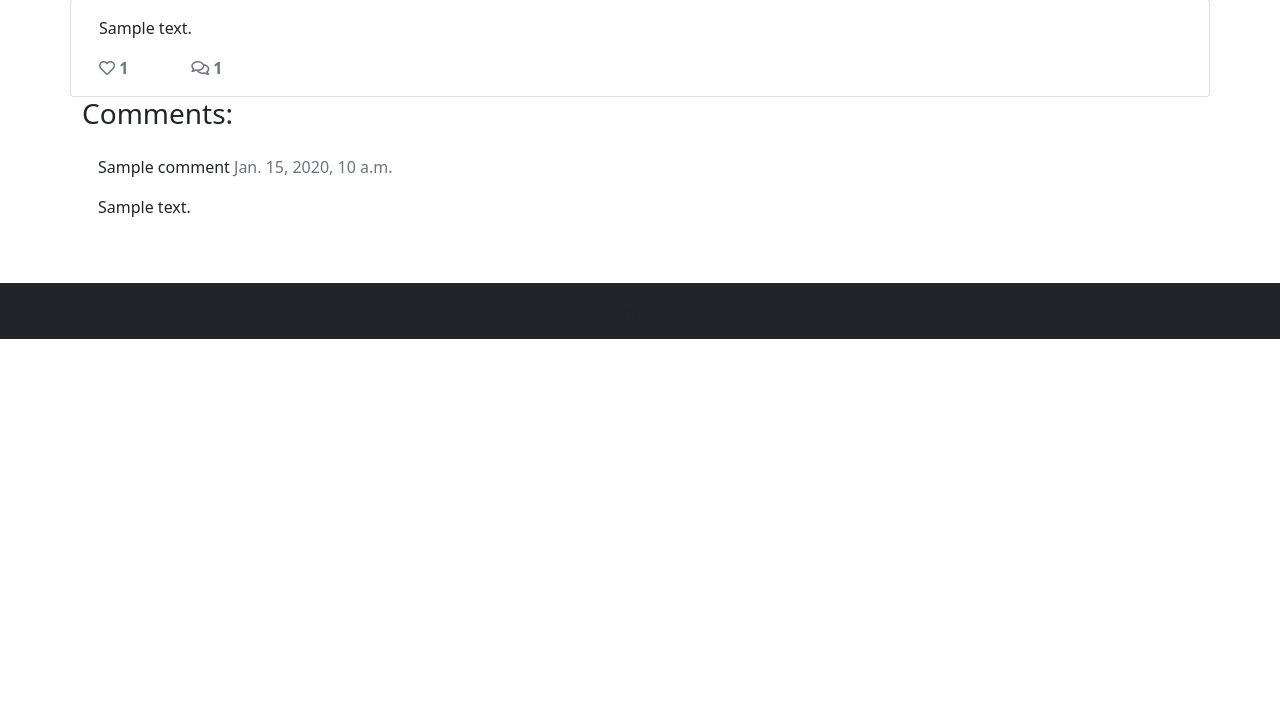
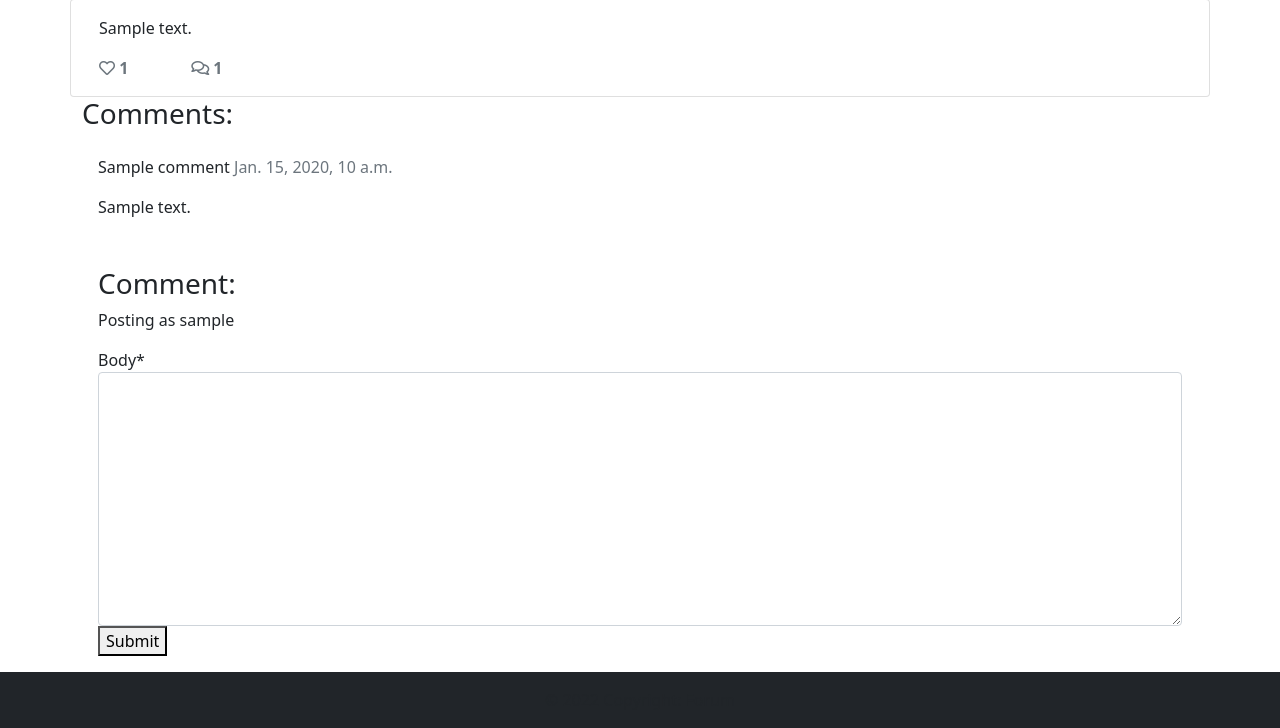
Before and after one commit to Code-Institute-Submissions/sarahjameson-CI-PP4-super_cool_forum_AugResub, a Django app: a page that uses templates/base.html in a window 1280 px wide. Shown: the part 186-914 px from the top of the page. Before the commit the page ends 525 px from the top, so only its background shows below. Run offline with Django 3.2, Linux system fonts and the light colour scheme; a user stored in the database is signed in; tables that the repository leaves empty hold one stand-in row (values such as "Sample post"); some libraries are stand-ins or nearby versions.

Commit message:
Created functionality to add comments to posts

```diff
--- a/forum/settings.py
+++ b/forum/settings.py
@@ -51,6 +51,7 @@ INSTALLED_APPS = [
     'django.contrib.staticfiles',
     'django_summernote',
     'cloudinary',
+    'crispy_forms',
     'reddit',
 ]
 
@@ -58,6 +59,8 @@ SITE_ID = 1
 
 LOGIN_REDIRECT_URL = '/'
 LOGTGOUT_REDIRECT_URL = '/'
+
+CRISPY_TEMPLATE_PACK = 'bootstrap4'
 
 EMAIL_BACKEND = 'django.core.mail.backends.console.EmailBackend'
 
--- /dev/null
+++ b/reddit/forms.py
@@ -0,0 +1,8 @@
+from xml.etree.ElementTree import Comment
+from .models import Comment
+from django import forms
+
+class CommentForm(forms.ModelForm):
+  class Meta:
+    model = Comment
+    fields = ('body',)
--- a/reddit/views.py
+++ b/reddit/views.py
@@ -1,6 +1,7 @@
 from django.shortcuts import render, get_object_or_404
 from django.views import generic, View
 from .models import Post
+from .forms import CommentForm
 
 class PostList(generic.ListView):
     model = Post
@@ -24,6 +25,37 @@ class PostDetail(View):
             {
                 "post": post,
                 "comments": comments,
-                "liked": liked
+                "liked": liked,
+                "comment_form": CommentForm()
             },
         )
+
+def post(self, request, slug, *args, **kwargs):
+        queryset = Post.objects.filter(status=1)
+        post = get_object_or_404(queryset, slug=slug)
+        comments = post.comments.order_by('created_on')
+        liked = False
+        if post.likes.filter(id=self.request.user.id).exists():
+            liked = True
+
+        comment_form = CommentForm(data=request.POST)
+
+        if comment_form.is_valid():
+            comment_form.instance.email = request.user.email
+            comment_form.instance.name = request.username
+            comment = comment_form.save(commit=False)
+            comment.post = post
+            comment.save()
+        else:
+            comment_form = CommentForm()
+
+        return render (
+            request,
+            "post_detail.html",
+            {
+                "post": post,
+                "comments": comments,
+                "liked": liked,
+                "comment_form": CommentForm()
+            },
+        )
--- a/requirements.txt
+++ b/requirements.txt
@@ -6,6 +6,7 @@ dj-database-url==0.5.0
 dj3-cloudinary-storage==0.0.6
 Django==3.2
 django-allauth==0.50.0
+django-crispy-forms==1.14.0
 django-summernote==0.8.20.0
 gunicorn==20.1.0
 isort==5.10.1
--- a/templates/base.html
+++ b/templates/base.html
@@ -1,20 +1,28 @@
+{% load static %}
+
 <!DOCTYPE html>
 <html lang="en">
+
 <head>
   <meta charset="UTF-8">
   <meta http-equiv="X-UA-Compatible" content="IE=edge">
   <meta name="viewport" content="width=device-width, initial-scale=1.0">
   <link rel="stylesheet" href="https://cdnjs.cloudflare.com/ajax/libs/font-awesome/5.15.3/css/all.min.css">
-    <link href="https://cdn.jsdelivr.net/npm/bootstrap@5.1.3/dist/css/bootstrap.min.css" rel="stylesheet" integrity="sha384-1BmE4kWBq78iYhFldvKuhfTAU6auU8tT94WrHftjDbrCEXSU1oBoqyl2QvZ6jIW3" crossorigin="anonymous">
-    <script src="https://cdn.jsdelivr.net/npm/bootstrap@5.1.3/dist/js/bootstrap.bundle.min.js" integrity="sha384-ka7Sk0Gln4gmtz2MlQnikT1wXgYsOg+OMhuP+IlRH9sENBO0LRn5q+8nbTov4+1p" crossorigin="anonymous"></script>
-    <link rel="stylesheet" href="css/style.css" media="screen" type="text/css">
+  <link href="https://cdn.jsdelivr.net/npm/bootstrap@5.1.3/dist/css/bootstrap.min.css" rel="stylesheet"
+    integrity="sha384-1BmE4kWBq78iYhFldvKuhfTAU6auU8tT94WrHftjDbrCEXSU1oBoqyl2QvZ6jIW3" crossorigin="anonymous">
+  <script src="https://cdn.jsdelivr.net/npm/bootstrap@5.1.3/dist/js/bootstrap.bundle.min.js"
+    integrity="sha384-ka7Sk0Gln4gmtz2MlQnikT1wXgYsOg+OMhuP+IlRH9sENBO0LRn5q+8nbTov4+1p" crossorigin="anonymous">
+  </script>
+  <link rel="stylesheet" href="{% static 'css/style.css' %}" media="screen">
   <title>Forum</title>
 </head>
+
 <body>
   <nav class="navbar navbar-dark bg-dark navbar-expand">
     <div class="container-fluid">
       <a class="navbar-brand" href="{% url 'home' %}">Forum</a>
-            <button class="navbar-toggler" type="button" data-bs-toggle="collapse" data-bs-target=<span class="navbar-toggler-icon"></span>></button>
+      <button class="navbar-toggler" type="button" data-bs-toggle="collapse" data-bs-target=<span
+        class="navbar-toggler-icon"></span>></button>
     </div>
     <div class="collapse navbar-collapse" id="navbarTogglerDemo02">
       <ul class="navbar-nav me-auto mb-2 mb-lg-0">
@@ -57,4 +65,5 @@
     </div>
   </footer>
 </body>
+
 </html>
--- a/templates/post_detail.html
+++ b/templates/post_detail.html
@@ -1,6 +1,8 @@
 {% extends 'base.html'%}
 
 {% block content %}
+
+{% load crispy_forms_tags %}
 
 <div class="container">
   <div class="row">
@@ -53,7 +55,17 @@
   </div>
   <div class="cold-md-4">
     <div class="card-body">
-
+      {% if user.is_authenticated %}
+      <h3>Comment:</h3>
+      <p>Posting as {{ user.username }}</p>
+      <form method="post">
+        {{ comment_form | crispy }}
+        {% csrf_token %}
+        <button type="submit" class="btn-signup">
+          Submit
+        </button>
+      </form>
+      {% endif %}
     </div>
   </div>
 </div>
```
Lines whose indentation alone changed are shown as unchanged.
